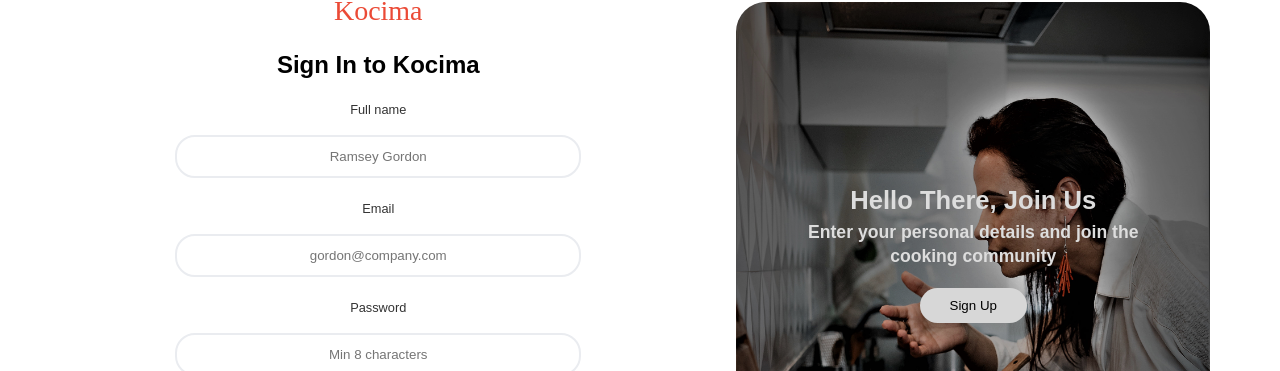
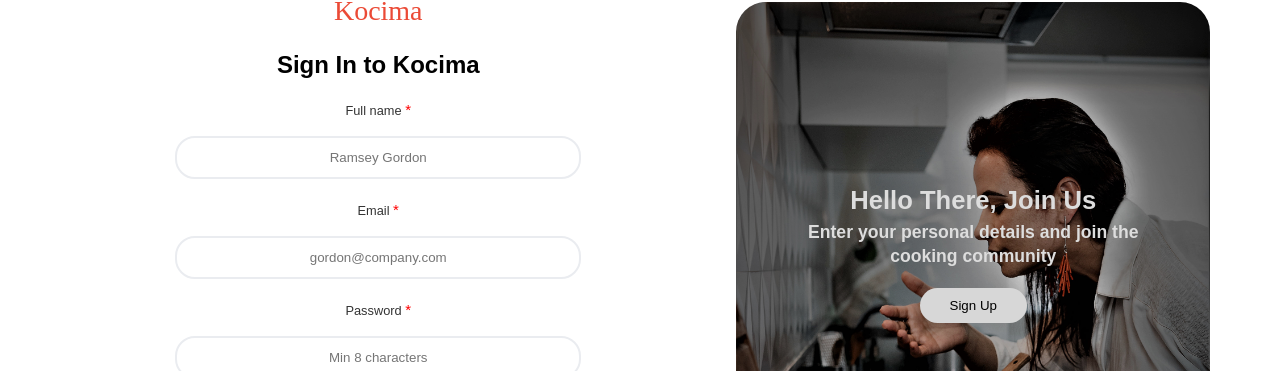
Before and after one commit to MartinMurithi/Recipe-App, a React (Create React App) app in the folder client/: page /signIn in a window 1280 px wide. Shown: the part 128-499 px from the top of the page. Built offline with nearby package versions, Linux system fonts and the light colour scheme.

Commit message:
Create recipe form

```diff
--- a/client/src/components/forms/Form.css
+++ b/client/src/components/forms/Form.css
@@ -115,3 +115,9 @@
     outline: transparent;
     cursor: pointer;
 }
+
+.mandatory{
+  color: red;
+  font-weight: 500;
+  font-size: 15px;
+}
--- a/client/src/components/forms/Form.jsx
+++ b/client/src/components/forms/Form.jsx
@@ -6,7 +6,7 @@ function Form() {
     <div>
       <form action="" className="signUpForm">
         <label htmlFor="userName" className="registerLabels">
-          Full name
+          Full name <span className="mandatory">*</span>
         </label>
         <input
           type="text"
@@ -16,7 +16,7 @@ function Form() {
           required
         />
         <label htmlFor="userEmail" className="registerLabels">
-          Email
+          Email <span className="mandatory">*</span>
         </label>
         <input
           type="email"
@@ -26,7 +26,7 @@ function Form() {
           required
         />
         <label htmlFor="password" className="registerLabels">
-          Password
+          Password <span className="mandatory">*</span>
         </label>
         <input
           type="password"
--- a/client/src/components/nav/Nav.css
+++ b/client/src/components/nav/Nav.css
@@ -41,7 +41,7 @@ nav{
 .signUpBtn{
     background-color: #EB4A36;
     color: #fff;
-    padding: 10px 25px;
+    padding: 0px 30px;
     border-style: none;
     border-radius: 25px;
     font-size: 12px;
```
Also changed, not shown: client/src/components/addRecipe/CreateRecipe.jsx (added, +11 -0 lines), client/src/components/forms/CreateAcc.jsx (+6 -5 lines), client/src/components/addRecipe/CreateRecipe.css (added), 1 other file (tests, documents, lock files or other folders).
